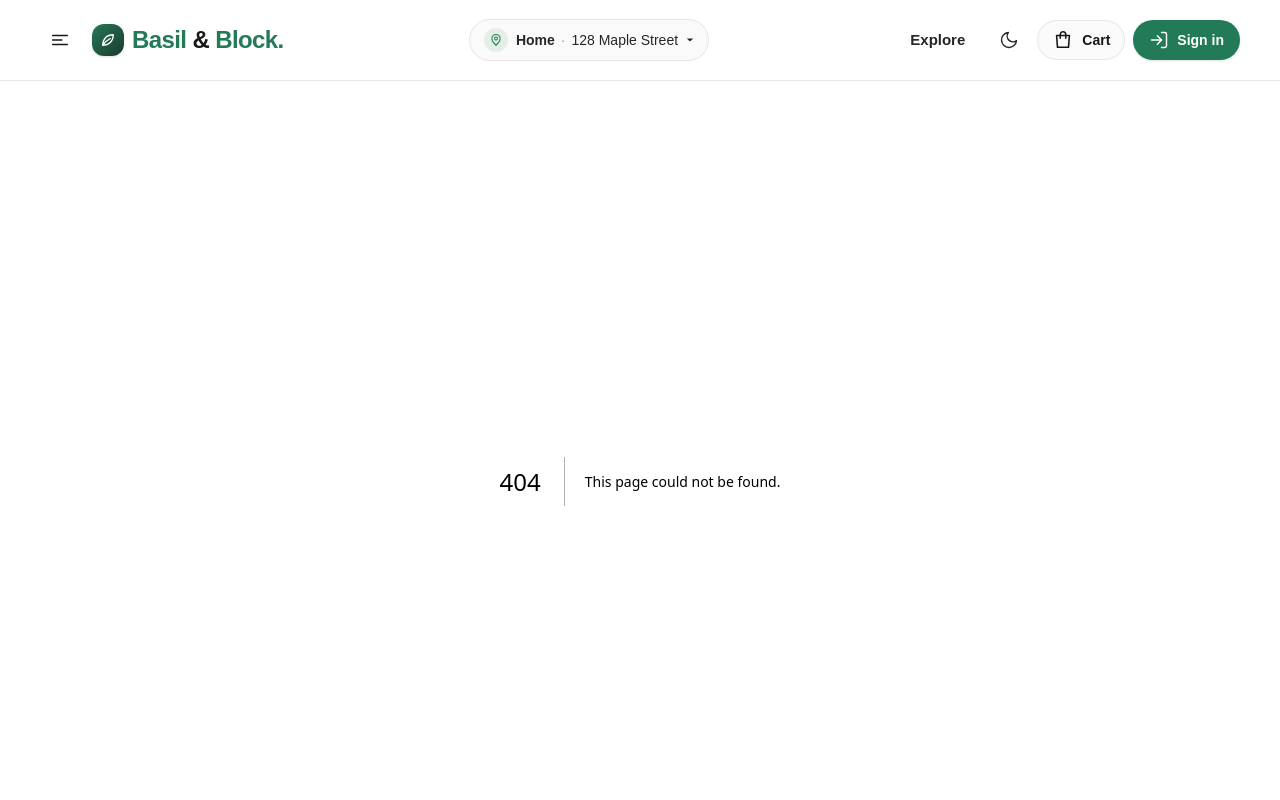
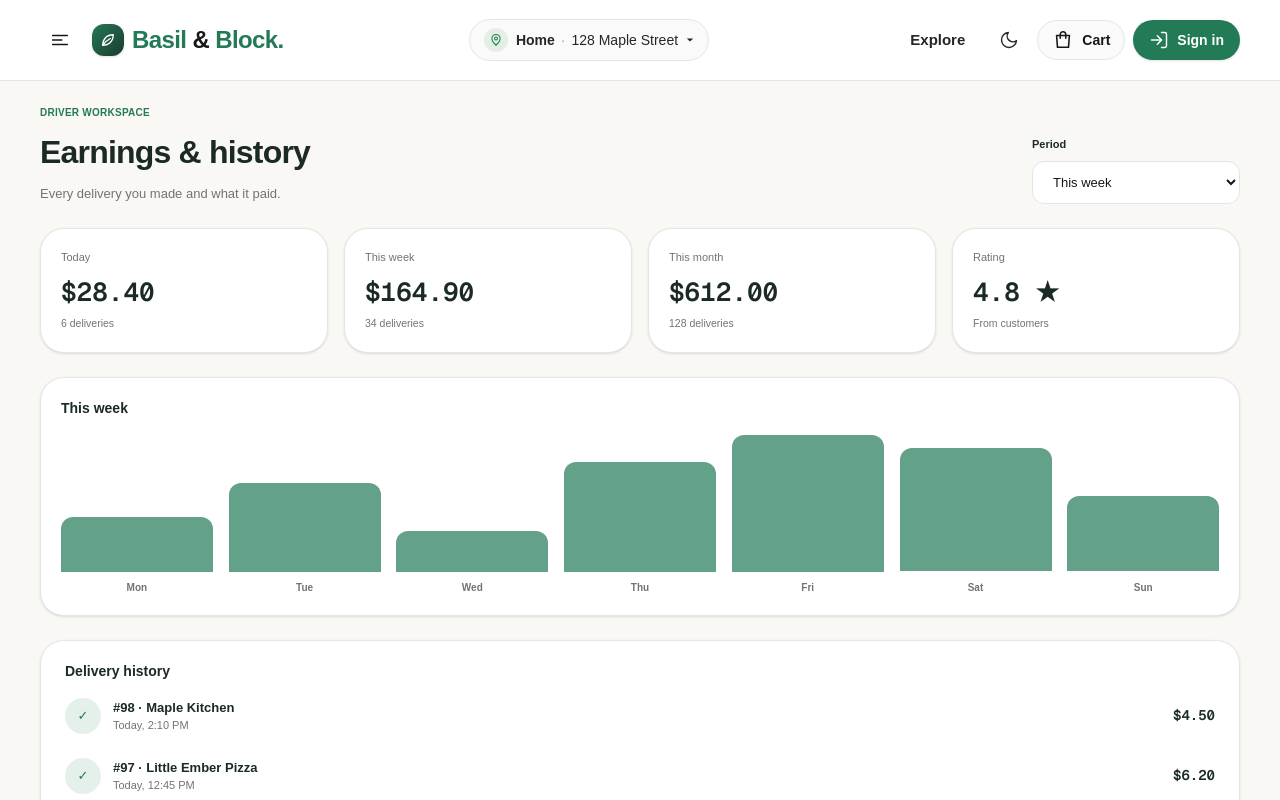
Before and after one commit to gedeno/Delivery-system, a Next.js app in the folder ds_frontend/: page /dashboard/delivery/earn in a window 1280 px wide. Before the commit this address had no page. Shown: the top 800 px of the page. Built offline with nearby package versions, Linux system fonts and the light colour scheme.

Commit message:
delivery earn page are created

```diff
--- /dev/null
+++ b/ds_frontend/app/dashboard/delivery/earn/page.tsx
@@ -0,0 +1,77 @@
+// app/dashboard/driver/earnings/page.tsx
+import Input from "@/components/Ui/Input";
+
+const panel = "rounded-3xl border border-neutral-200 bg-white p-5 shadow-sm transition-all duration-300 hover:-translate-y-1 hover:shadow-lg dark:border-neutral-800 dark:bg-neutral-900 dark:shadow-none dark:hover:border-neutral-700";
+const rise = "animate-[fadeUp_.6s_ease-out_both] motion-reduce:animate-none";
+const stats = [
+  ["Today", "$28.40", "6 deliveries"],
+  ["This week", "$164.90", "34 deliveries"],
+  ["This month", "$612.00", "128 deliveries"],
+  ["Rating", "4.8 ★", "From customers"],
+];
+const week = [["Mon", 40], ["Tue", 65], ["Wed", 30], ["Thu", 80], ["Fri", 100], ["Sat", 90], ["Sun", 55]];
+const history = [
+  { id: 98, from: "Maple Kitchen", date: "Today, 2:10 PM", pay: "$4.50", ok: true },
+  { id: 97, from: "Little Ember Pizza", date: "Today, 12:45 PM", pay: "$6.20", ok: true },
+  { id: 95, from: "Maple Kitchen", date: "Yesterday, 7:30 PM", pay: "$0.00", ok: false },
+  { id: 94, from: "Little Ember Pizza", date: "Yesterday, 6:05 PM", pay: "$5.10", ok: true },
+];
+
+export default function DriverEarningsPage() {
+  return (
+    <div className="min-h-screen w-full bg-[#faf8f4] px-4 py-6 text-[#1b2b24] transition-colors sm:px-8 lg:px-10 dark:bg-neutral-950 dark:text-white">
+      <header className={`flex flex-wrap items-end justify-between gap-4 ${rise}`}>
+        <div>
+          <p className="text-[10px] font-bold uppercase tracking-wide text-[#237a57] dark:text-emerald-400">Driver workspace</p>
+          <h1 className="mt-2 text-[26px] font-bold tracking-tight sm:text-[32px]">Earnings &amp; history</h1>
+          <p className="mt-2 text-[13px] text-neutral-500 dark:text-neutral-400">Every delivery you made and what it paid.</p>
+        </div>
+        <Input className="w-full sm:w-52" label="Period" name="period" options={["This week", "This month", "All time"]} />
+      </header>
+
+      <main className="mt-6 space-y-6">
+        <div className="grid grid-cols-2 gap-3 sm:gap-4 xl:grid-cols-4">
+          {stats.map(([label, value, hint], i) => (
+            <div key={label} className={`${panel} ${rise}`} style={{ animationDelay: `${80 + i * 90}ms` }}>
+              <p className="text-[11px] text-neutral-500 dark:text-neutral-400">{label}</p>
+              <p className="mt-2 font-mono text-[22px] font-semibold sm:text-[26px]">{value}</p>
+              <p className="mt-1 text-[10.5px] text-neutral-500 dark:text-neutral-400">{hint}</p>
+            </div>
+          ))}
+        </div>
+
+        <section className={`${panel} ${rise} hover:!translate-y-0`} style={{ animationDelay: "450ms" }}>
+          <p className="text-[14px] font-bold">This week</p>
+          <div className="mt-4 flex h-40 items-end gap-2 sm:gap-4">
+            {week.map(([d, h], i) => (
+              <div key={d} className="group flex h-full flex-1 flex-col items-center justify-end gap-2">
+                <div className="flex w-full flex-1 items-end">
+                  <div className="w-full origin-bottom animate-[grow_.8s_ease-out_both] rounded-t-xl bg-[#237a57]/70 transition-colors group-hover:bg-[#237a57] motion-reduce:animate-none dark:bg-emerald-400/60 dark:group-hover:bg-emerald-400" style={{ height: `${h}%`, animationDelay: `${600 + i * 80}ms` }} />
+                </div>
+                <span className="text-[10px] font-semibold text-neutral-500 dark:text-neutral-400">{d}</span>
+              </div>
+            ))}
+          </div>
+        </section>
+
+        <section className={`rounded-3xl border border-neutral-200 bg-white p-2 shadow-sm dark:border-neutral-800 dark:bg-neutral-900 dark:shadow-none ${rise}`} style={{ animationDelay: "550ms" }}>
+          <p className="px-4 pb-1 pt-3 text-[14px] font-bold">Delivery history</p>
+          <ul>
+            {history.map((h) => (
+              <li key={h.id} className="group flex cursor-pointer items-center justify-between rounded-2xl px-4 py-3 transition-all hover:translate-x-1 hover:bg-neutral-50 dark:hover:bg-neutral-800/60">
+                <div className="flex items-center gap-3">
+                  <span className={`flex h-9 w-9 items-center justify-center rounded-full text-[13px] transition-transform group-hover:scale-110 ${h.ok ? "bg-[#e3f1ea] text-[#237a57] dark:bg-emerald-400/10 dark:text-emerald-400" : "bg-[#d4472f]/10 text-[#d4472f] dark:text-[#ff8a73]"}`}>{h.ok ? "✓" : "✕"}</span>
+                  <div>
+                    <p className="text-[13px] font-semibold">#{h.id} · {h.from}</p>
+                    <p className="text-[11px] text-neutral-500 dark:text-neutral-400">{h.date}</p>
+                  </div>
+                </div>
+                <p className={`font-mono text-[14px] font-semibold ${h.ok ? "" : "text-neutral-400 line-through"}`}>{h.pay}</p>
+              </li>
+            ))}
+          </ul>
+        </section>
+      </main>
+    </div>
+  );
+}
--- a/ds_frontend/app/globals.css
+++ b/ds_frontend/app/globals.css
@@ -35,3 +35,8 @@ body {
   from { opacity: 0; transform: translateY(8px); }
   to { opacity: 1; transform: translateY(0); }
 }
+@keyframes fadeUp { from { opacity: 0; transform: translateY(14px); } to { opacity: 1; transform: none; } }
+@keyframes grow   { from { transform: scaleY(0); } to { transform: scaleY(1); } }
+@keyframes fill   { from { transform: scaleX(0); } to { transform: scaleX(1); } }
+@keyframes dash   { to { stroke-dashoffset: -24; } }
+@keyframes float  { 0%,100% { transform: translateY(0); } 50% { transform: translateY(-5px); } }
```
